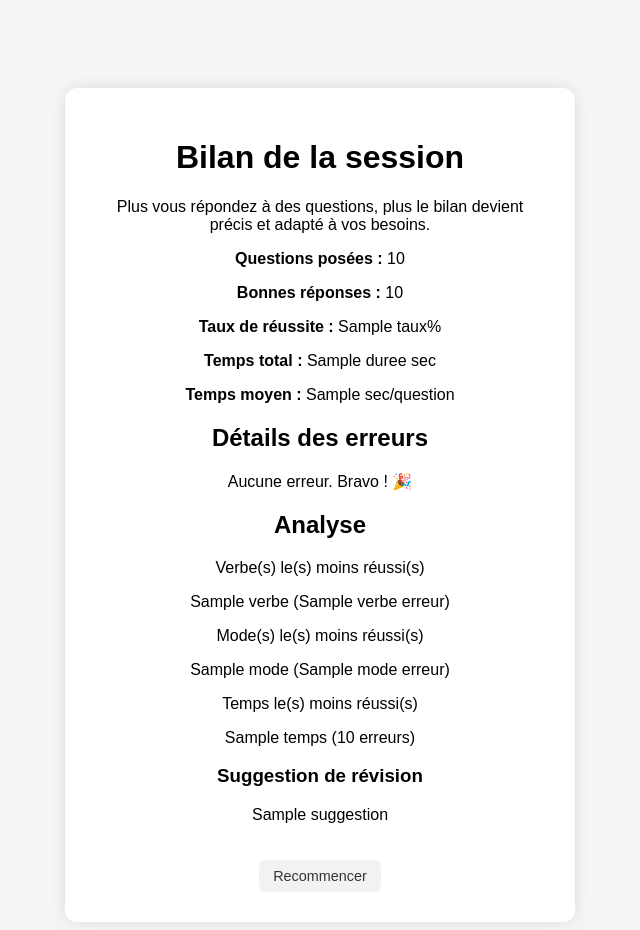
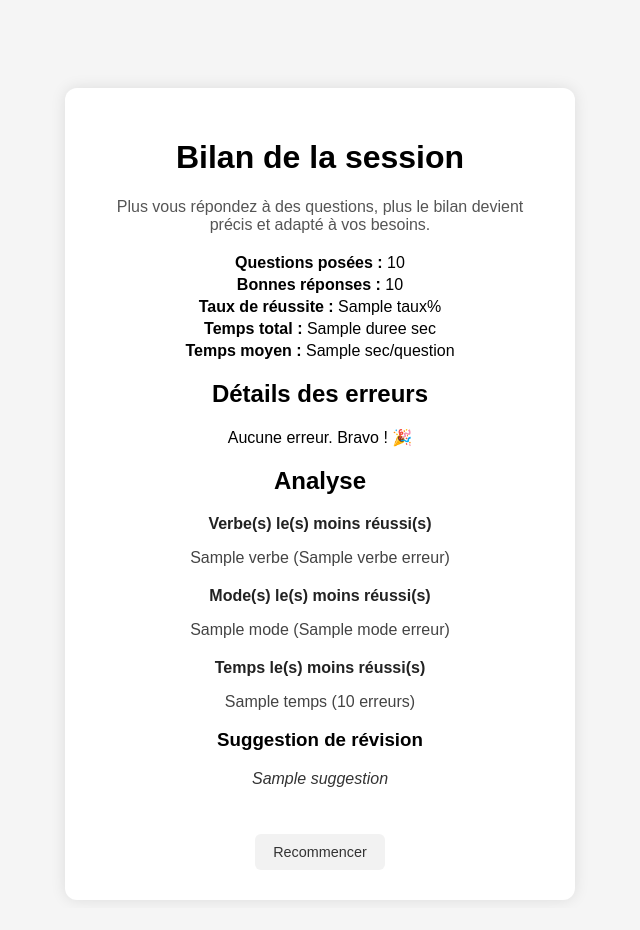
Before and after one commit to lemeilleurhackeur65645-cell/conjuguaisonv3, a Flask app: template templates/fin.html in a window 1280 px wide. Shown: the whole page, without its empty margins (320-960 px from the left). After the commit the page ends 857 px from the top, so only its background shows below. Run offline with Flask 3, Linux system fonts and the light colour scheme; the template is opened without the code that fills it: most values are stand-ins (such as "Sample title", 1, 10 or a date in 2020).

Commit message:
Update style.css

```diff
--- a/static/style.css
+++ b/static/style.css
@@ -135,3 +135,54 @@ input {
     color: #222;
     font-weight: 600;
 }
+.intro {
+    margin-bottom: 20px;
+    color: #555;
+}
+
+.bilan-block p {
+    margin: 4px 0;
+}
+
+.erreurs-block {
+    margin-top: 10px;
+}
+
+.erreur-item {
+    margin-bottom: 6px;
+    color: #444;
+}
+
+.analyse-title {
+    margin-top: 20px;
+    font-weight: 600;
+    color: #222;
+}
+
+.analyse-item {
+    margin-bottom: 6px;
+    color: #444;
+}
+
+.suggestion {
+    margin-top: 10px;
+    font-style: italic;
+    color: #333;
+}
+
+.back-button {
+    display: inline-block;
+    margin-top: 30px;
+    padding: 10px 18px;
+    background: #f2f2f2;
+    border-radius: 6px;
+    color: #333;
+    text-decoration: none;
+    font-weight: 500;
+    transition: background 0.2s, color 0.2s;
+}
+
+.back-button:hover {
+    background: #e0e0e0;
+    color: #000;
+}
```
